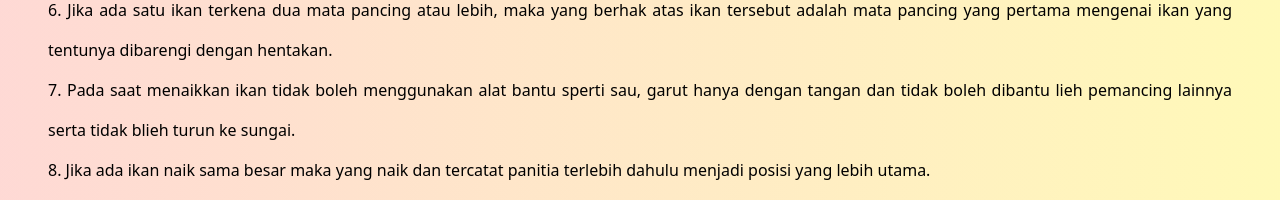
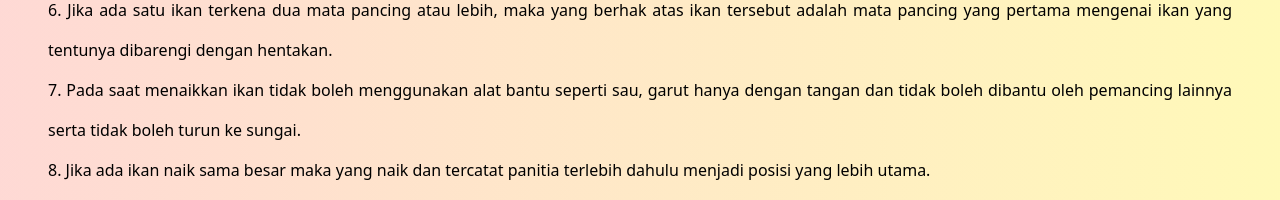
Before and after one commit to BismaBendesa/Website-Lomba-Mancing, a website: page index.html in a window 1280 px wide. Shown: the part 1475-1675 px from the top of the page. Drawn offline with Linux system fonts and the light colour scheme; a web font is replaced by a local one.

Commit message:
Fix typo at peraturan

```diff
--- a/index.html
+++ b/index.html
@@ -138,7 +138,7 @@
         <li class="mb-3 lg:mb-0">Pemancing tidak diperbolehkan memakai alat tabur baik padat maupun cair ke aliran sungai.</li>
         <li class="mb-3 lg:mb-0">Pemancing menurunkan pancingan setelah penebar naik dari aliran sungai dan harus sesuai dengan aba-aba dari panitia.</li>
         <li class="mb-3 lg:mb-0">Jika ada satu ikan terkena dua mata pancing atau lebih, maka yang berhak atas ikan tersebut adalah mata pancing yang pertama mengenai ikan yang tentunya dibarengi dengan hentakan.</li>
-        <li class="mb-3 lg:mb-0">Pada saat menaikkan ikan tidak boleh menggunakan alat bantu sperti sau, garut hanya dengan tangan dan tidak boleh dibantu lieh pemancing lainnya serta tidak blieh turun ke sungai.</li>
+        <li class="mb-3 lg:mb-0">Pada saat menaikkan ikan tidak boleh menggunakan alat bantu seperti sau, garut hanya dengan tangan dan tidak boleh dibantu oleh pemancing lainnya serta tidak boleh turun ke sungai.</li>
         <li class="mb-3 lg:mb-0">Jika ada ikan naik sama besar maka yang naik dan tercatat panitia terlebih dahulu menjadi posisi yang lebih utama.</li>
         <li class="mb-3 lg:mb-0">Lomba dilaksanakan selama 90 menit atau 1 jam 30 menit dengan penebaran ikan sebanyak 2 kali.</li>
         <li class="mb-3 lg:mb-0">Tanpa mengurangi rasa hormat keputusan tertinggi berada di tangan panitia yang tidak bisa diganggu gugat.</li>
```
